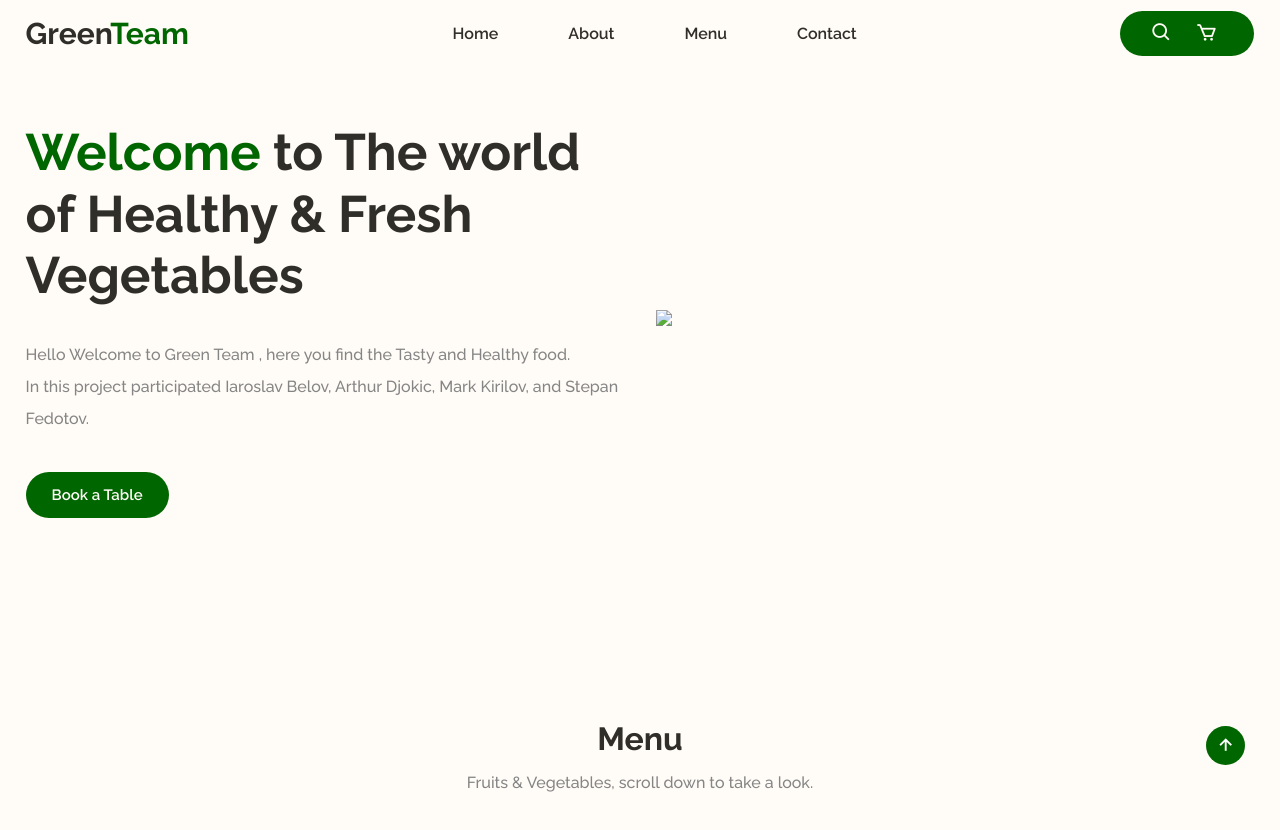
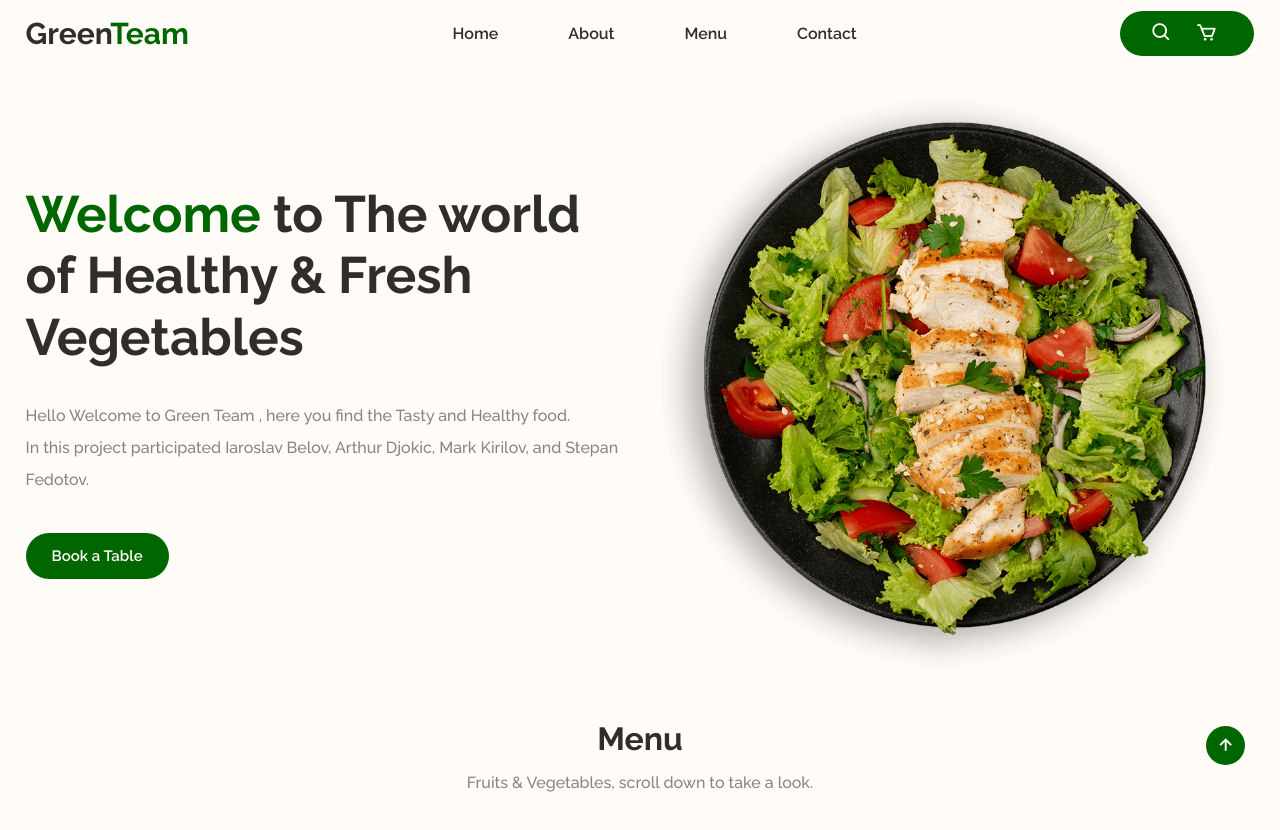
Before and after one commit to iaroslavhtml/FINAL, a plain HTML site: page index.html in a window 1280 px wide. Shown: the top 830 px of the page. Drawn offline with nearby package versions, Linux system fonts and the light colour scheme; files whose address does not match are found by name.

Commit message:
Update index.html

```diff
--- a/index.html
+++ b/index.html
@@ -44,7 +44,7 @@
 		</div>
 
 		<div class="home-img">
-			<img src="img/home.jpg">
+			<img src="home.jpg">
 		</div>
 	</section>
 
```
